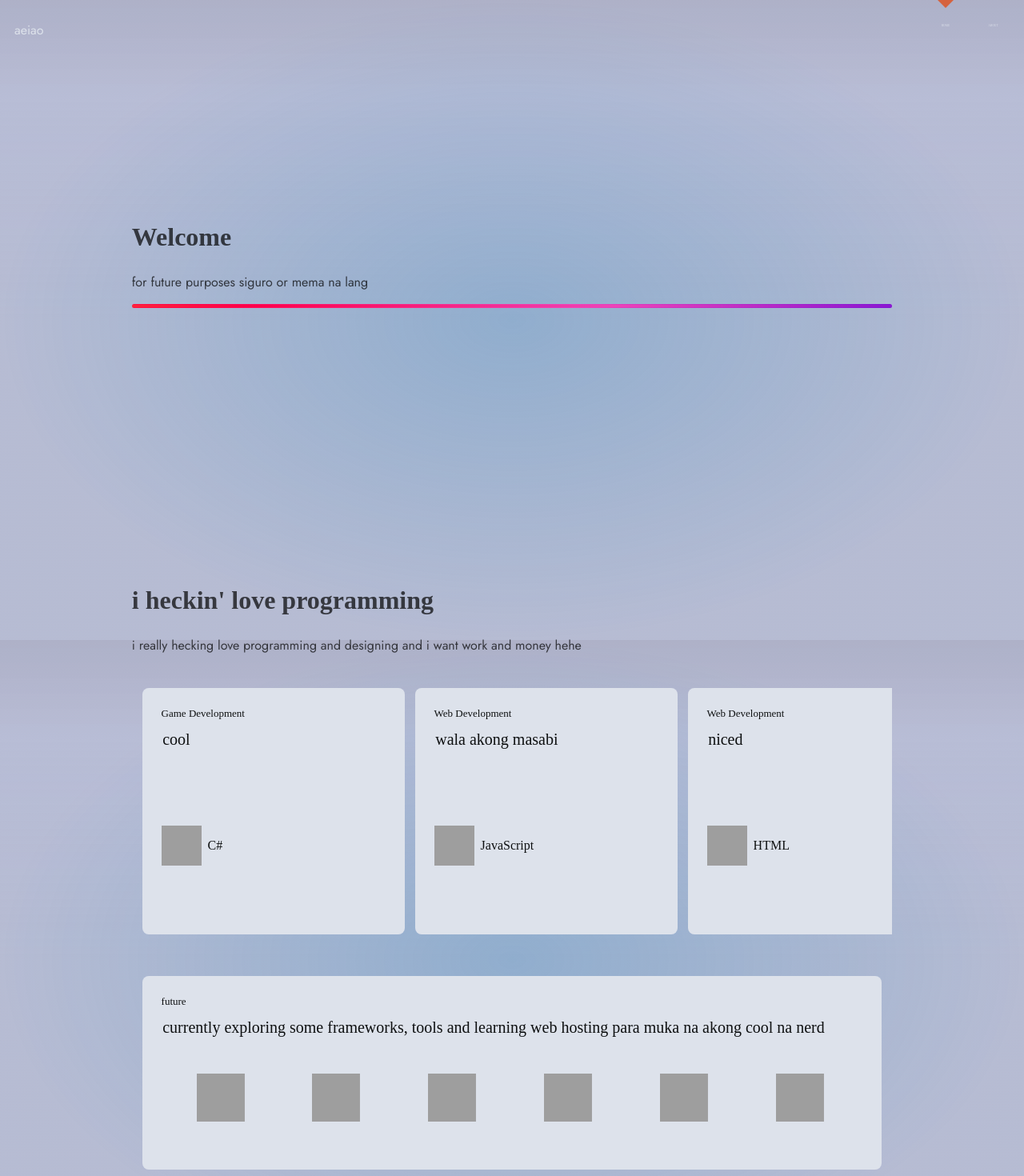
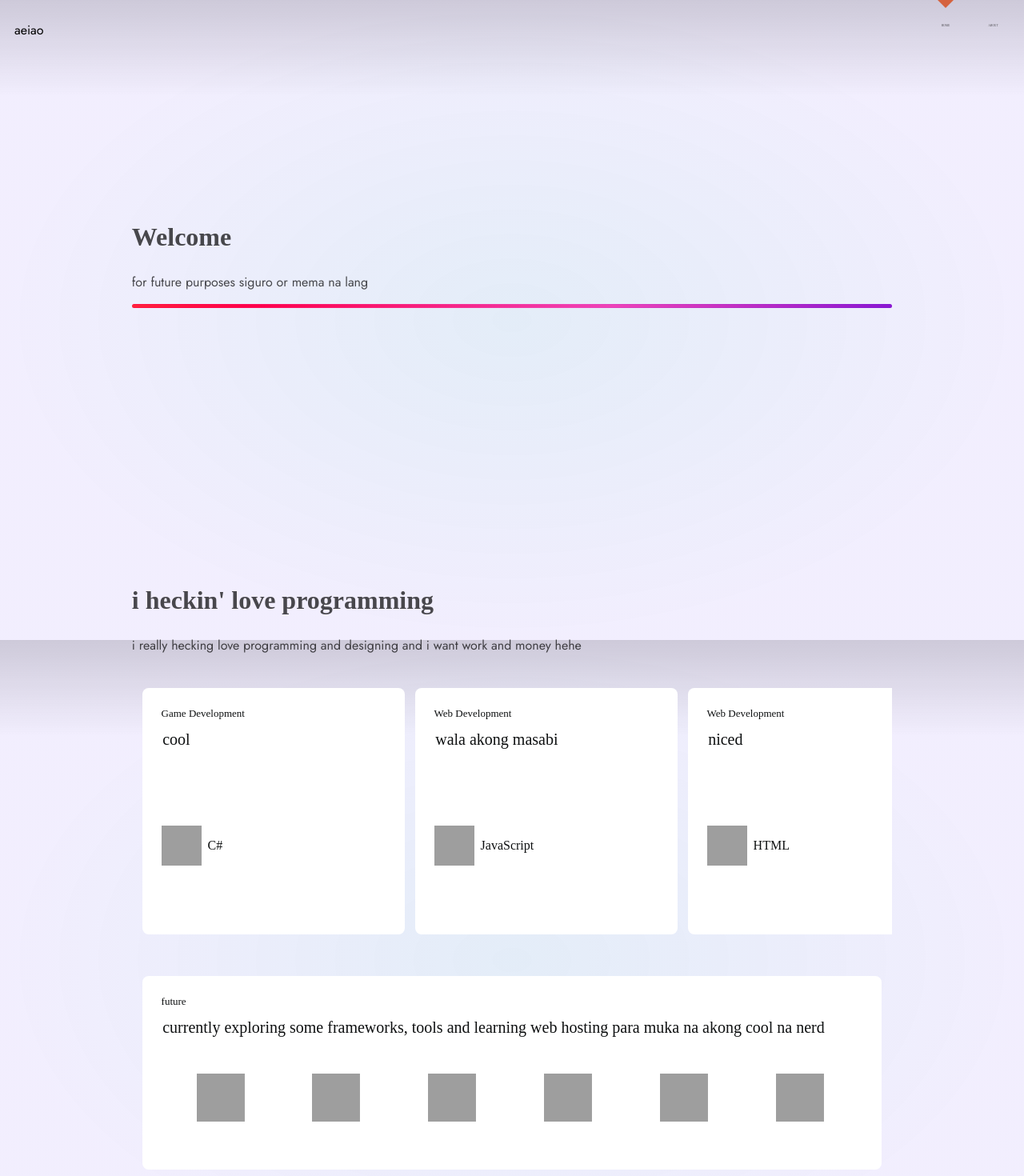
Before and after one commit to jakeviado/svelte-website, a SvelteKit app: page / in a window 1280 px wide. Shown: the top 1470 px of the page at 80% size. Built offline with nearby package versions, Linux system fonts and the light colour scheme; grey boxes are pictures that could not be loaded; a web font is replaced by a local one.

Commit message:
dark mode changes

```diff
--- a/src/routes/+layout.svelte
+++ b/src/routes/+layout.svelte
@@ -22,6 +22,10 @@
 		min-height: 100vh;
 	}
 
+	:global(body.dark-mode) a{
+        color: var(--color-theme-2);
+    }
+
 	footer {
 		display: flex;
 		flex-direction: column;
@@ -31,7 +35,9 @@
 	}
 
 	footer a {
-		font-weight: bold;
+		font-weight: 100;
+		font-size: 1.2rem;
+		text-decoration: none;
 	}
 
 	@media (min-width: 480px) {
--- a/src/routes/+page.svelte
+++ b/src/routes/+page.svelte
@@ -1,10 +1,9 @@
 <script>
-
 </script>
 
 <svelte:head>
 	<title>Home</title>
-	<meta name="description" content="Svelte demo app" />
+	<meta name="description" content="Website Portfolio" />
 </svelte:head>
 
 <section class="section-contents">
@@ -199,9 +198,22 @@
 </section>
 
 <style>
+
+    :global(body) {
+		background-color: var(--color-bg-1);
+    	color: var(--color-text);
+		background-size: 100vw 100vh;
+		background-image: radial-gradient(
+		50% 50% at 50% 50%,
+		rgba(27, 104, 197, 0.121) 0%,
+		rgba(68, 16, 239, 0.07) 100%
+	),
+		linear-gradient(180deg, var(--color-bg-0) 0%, var(--color-bg-1) 15%, var(--color-bg-2) 50%);
+	}
+
 	section{
-    margin-block: 10vh;
-    padding-block: 10vh;
-    display: block;
+    	margin-block: 10vh;
+    	padding-block: 10vh;
+    	display: block;
 	}
 </style>
--- a/src/routes/Button.svelte
+++ b/src/routes/Button.svelte
@@ -13,12 +13,12 @@
             font-family: 'Jost';
             padding: 0 1.5rem;
             background-color: #00000000;
-            color: var(--color-text-2);
             border: none;
             padding: 10px;
             cursor: pointer;
         }
         :global(body.dark-mode) button {
             background-color: #00000000;
+            color: var(--color-text-2);
         }
 </style>
--- a/src/routes/Header.svelte
+++ b/src/routes/Header.svelte
@@ -43,6 +43,10 @@
 		linear-gradient(-45deg, var(--color-bg-0) 0%, var(--color-bg-1) 15%, var(--color-bg-2) 50%);
 		color: var(--color-text-2);
 	}
+
+	:global(body.dark-mode) a{
+        color: var(--color-text-2);
+    }
 
 	nav {
 		display: flex;
@@ -91,12 +95,13 @@
 		letter-spacing: 0.1em;
 		text-decoration: none;
 		transition: color 0.2s linear;
-		color: var(--color-text-2)
+		color: var(--color-text)
 	}
 
 	a:hover {
 		color: var(--color-theme-1);
 	}
+
 	p{
 		font-size: 1rem;
 	}
--- a/src/routes/styles.css
+++ b/src/routes/styles.css
@@ -7,33 +7,25 @@
 :root {
 	--font-body: 'Jost';
 	--font-mono: 'Fira Mono', monospace;
-	--color-bg-0: rgba(80, 93, 104, 0.267);
-	--color-bg-1: hsla(213, 18%, 52%, 0.242);
-	--color-bg-2: hsla(202, 16%, 60%, 0.354);
+	--color-bg-0: rgba(112, 111, 111, 0.275);
+	--color-bg-1: hsl(0, 0%, 100%);
+	--color-bg-2: hsl(0, 0%, 100%);
 	--color-theme-1: #d5623e;
 	--color-theme-2: #dde2eb;
+    --color-theme-3: #6f0bd8;
 	--color-text: rgba(0, 0, 0, 0.7);
 	--color-text-2: rgb(221, 226, 235);
 	--column-width: 42rem;
 	--column-margin-top: 4rem;
 	font-family: var(--font-body);
 	font-weight: 100;
-	color: var(--color-text-2);
+	color: var(--color-text);
 }
 
 body {
 	min-height: 100vh;
 	margin: 0;
 	background-attachment: fixed;
-	background-color: var(--color-bg-1);
-    color: var(--color-text);
-	background-size: 100vw 100vh;
-	background-image: radial-gradient(
-		50% 50% at 50% 50%,
-		rgba(27, 104, 197, 0.282) 0%,
-		rgba(68, 16, 239, 0.07) 100%
-	),
-	linear-gradient(180deg, var(--color-bg-0) 0%, var(--color-bg-1) 15%, var(--color-bg-2) 50%);
 }
 
 main {
@@ -54,6 +46,7 @@ h2{
 
 a{
     font-weight: 100;
+    color: var(--color-theme-1);
 }
 
 p{
@@ -119,8 +112,9 @@ p{
     min-width: 280px;
     padding: 1.5rem;
     border-radius: 8px;
-    background-color: var(--color-theme-2);
+    background-color: var(--color-bg-1);
 }
+
 
 .card-section1{
     overflow: hidden;
@@ -218,7 +212,7 @@ p{
     width: 100%;
     padding: 1.5rem;
     border-radius: 8px;
-    background-color: #dde2eb;
+    background-color: var(--color-bg-1);
     overflow: hidden;
 
 }
```
Also changed, not shown: src/lib/images/wired-globe.svg (deleted).
